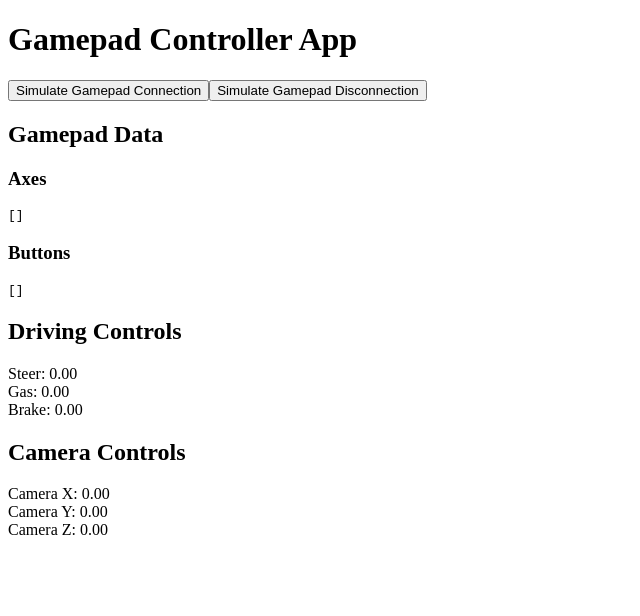
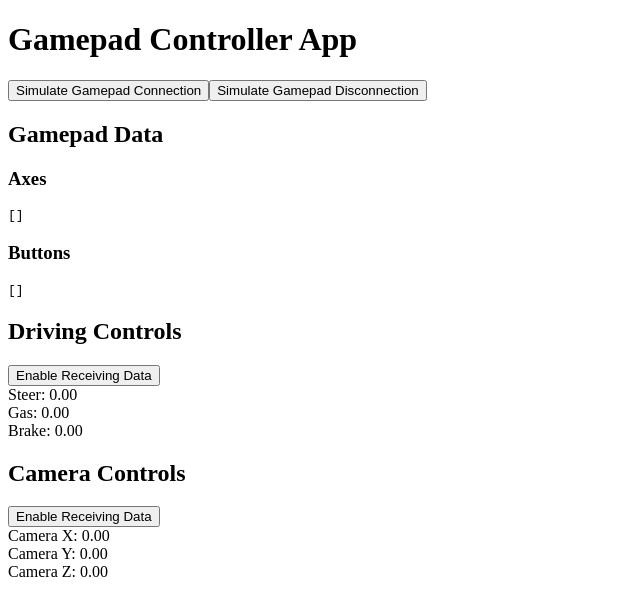
Before and after one commit to olugashi/gamepad-controller, a React (Create React App) app: page / in a window 1280 px wide. Shown: the top 616 px of the page, without its empty margins (0-640 px from the left). Built offline with nearby package versions, Linux system fonts and the light colour scheme; the HTML template or start-up script is replaced by a standard one.

Commit message:
add flag if register to the event

```diff
--- a/src/components/CameraComponent.tsx
+++ b/src/components/CameraComponent.tsx
@@ -4,19 +4,24 @@ import { CameraData } from '../models/CameraModel';
 
 const CameraComponent: React.FC = () => {
   const [cameraData, setCameraData] = useState<CameraData>({ cameraX: 0, cameraY: 0, cameraZ: 0 });
+  const [isReceivingData, setIsReceivingData] = useState(false);
 
   useEffect(() => {
-    const handleCameraData = (data: CameraData) => {
+    const handleCameraData = async (data: CameraData) => {
       setCameraData(data);
       sendDataToServer(data);
     };
 
-    eventBus.on('cameraData', handleCameraData);
+    if (isReceivingData) {
+      eventBus.on('cameraData', handleCameraData);
+    } else {
+      eventBus.off('cameraData', handleCameraData);
+    }
 
     return () => {
       eventBus.off('cameraData', handleCameraData);
     };
-  }, []);
+  }, [isReceivingData]);
 
   const sendDataToServer = (data: CameraData) => {
     console.log('Camera data:', data);
@@ -25,6 +30,9 @@ const CameraComponent: React.FC = () => {
   return (
     <div>
       <h2>Camera Controls</h2>
+      <button onClick={() => setIsReceivingData(!isReceivingData)}>
+        {isReceivingData ? 'Disable' : 'Enable'} Receiving Data
+      </button>
       <div>Camera X: {cameraData.cameraX.toFixed(2)}</div>
       <div>Camera Y: {cameraData.cameraY.toFixed(2)}</div>
       <div>Camera Z: {cameraData.cameraZ.toFixed(2)}</div>
--- a/src/components/DrivingComponent.tsx
+++ b/src/components/DrivingComponent.tsx
@@ -4,19 +4,24 @@ import { DrivingData } from '../models/DrivingModel';
 
 const DrivingComponent: React.FC = () => {
   const [drivingData, setDrivingData] = useState<DrivingData>({ steer: 0, gas: 0, brake: 0 });
+  const [isReceivingData, setIsReceivingData] = useState(false);
 
   useEffect(() => {
-    const handleDrivingData = (data: DrivingData) => {
+    const handleDrivingData = async (data: DrivingData) => {
       setDrivingData(data);
       sendDataToServer(data);
     };
 
-    eventBus.on('drivingData', handleDrivingData);
+    if (isReceivingData) {
+      eventBus.on('drivingData', handleDrivingData);
+    } else {
+      eventBus.off('drivingData', handleDrivingData);
+    }
 
     return () => {
       eventBus.off('drivingData', handleDrivingData);
     };
-  }, []);
+  }, [isReceivingData]);
 
   const sendDataToServer = (data: DrivingData) => {
     console.log('Driving data:', data);
@@ -25,6 +30,9 @@ const DrivingComponent: React.FC = () => {
   return (
     <div>
       <h2>Driving Controls</h2>
+      <button onClick={() => setIsReceivingData(!isReceivingData)}>
+        {isReceivingData ? 'Disable' : 'Enable'} Receiving Data
+      </button>
       <div>Steer: {drivingData.steer.toFixed(2)}</div>
       <div>Gas: {drivingData.gas.toFixed(2)}</div>
       <div>Brake: {drivingData.brake.toFixed(2)}</div>
```
